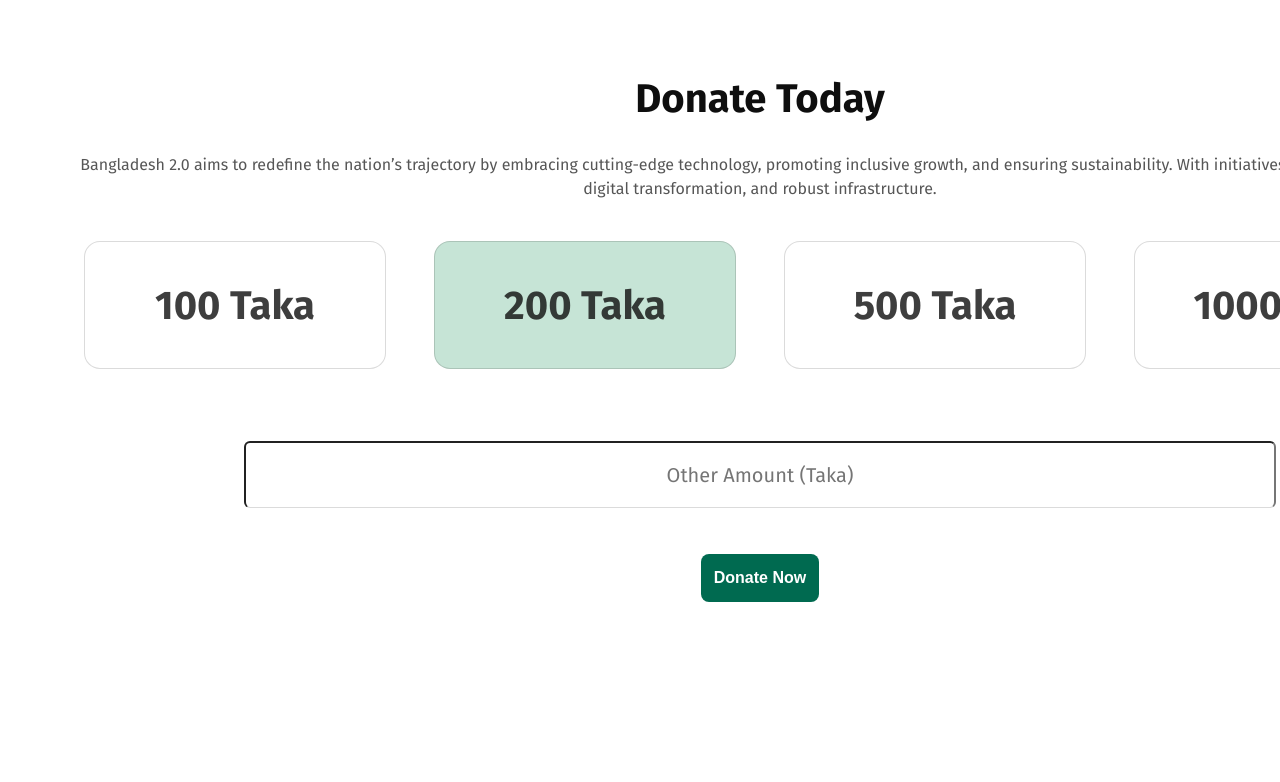
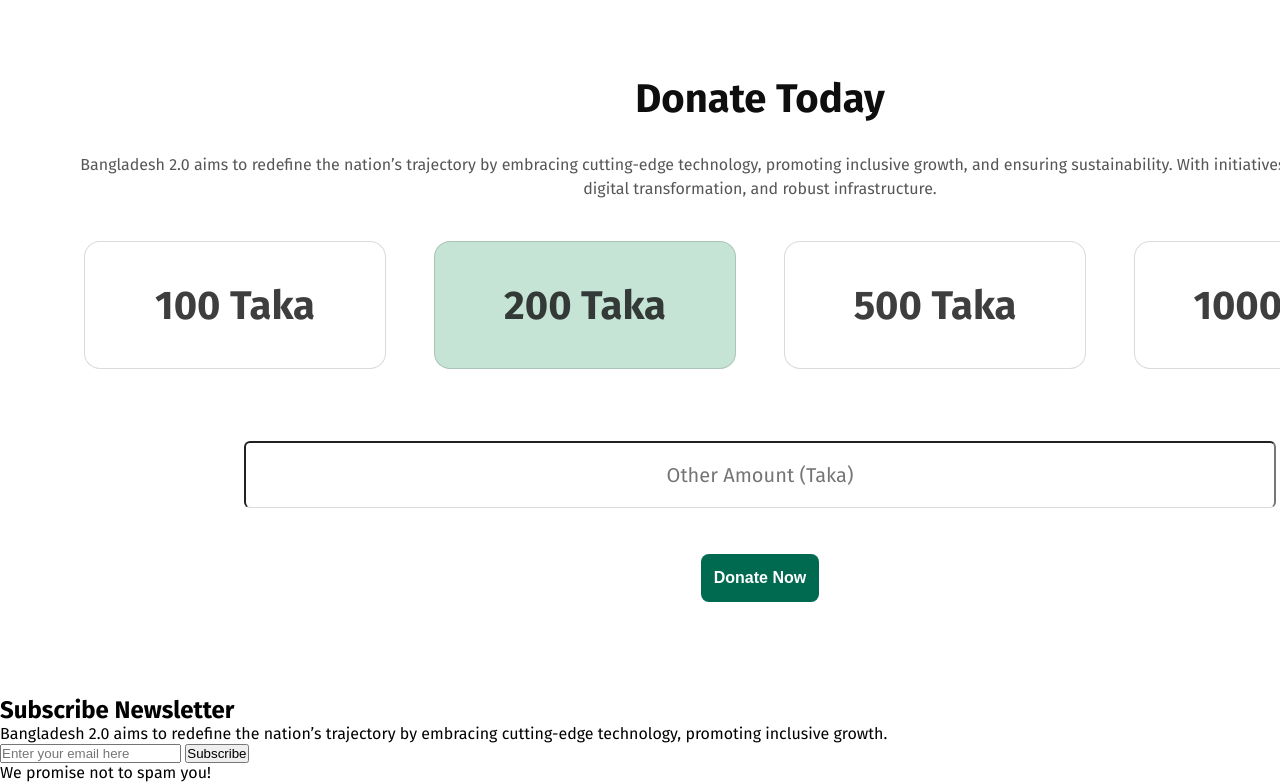
Before and after one commit to Kazi-Mehedy/Assignment-1, a plain HTML site: page index.html in a window 1280 px wide. Shown: the part 2536-3318 px from the top of the page. Before the commit the page ends 3232 px from the top, so only its background shows below. Drawn offline with Linux system fonts and the light colour scheme.

Commit message:
Update index.html
News letter section

```diff
--- a/index.html
+++ b/index.html
@@ -138,6 +138,17 @@
 				</div>
 			</div>
 		</section>
+		<!-- subscribe news letter season -->
+		<section id="news-letter">
+			<div>
+				<h2 class="subscribe-title">Subscribe Newsletter</h2>
+				<p class="news-letter-para">Bangladesh 2.0 aims to redefine the nation’s trajectory by embracing cutting-edge technology, promoting inclusive growth.</p>
+
+					<input class="news-letter-inpt" type="text" placeholder="Enter your email here"> <button class="subscriber-button">Subscribe</button>
+
+				<p class="finishing-para">We promise not to spam you!</p>
+			</div>
+		</section>
 	</main>
 
 	<!-- <footer>
```
